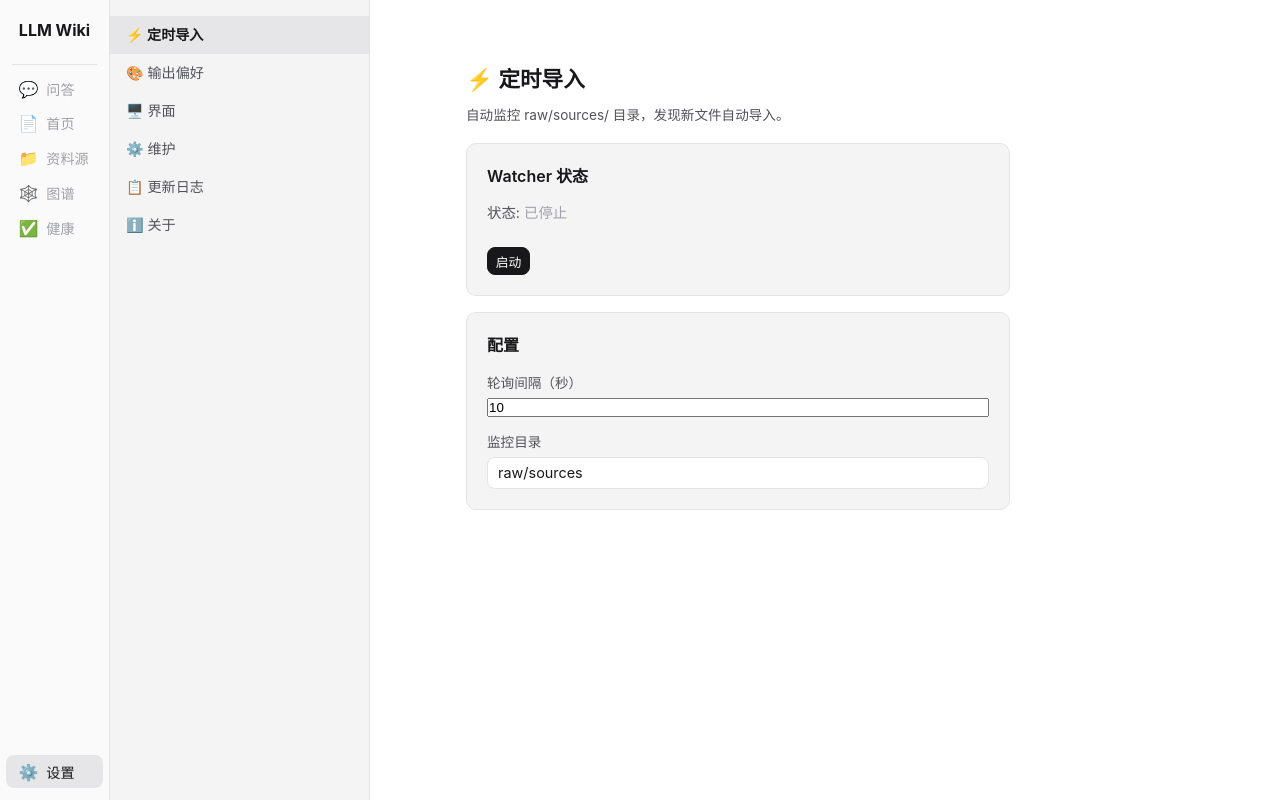
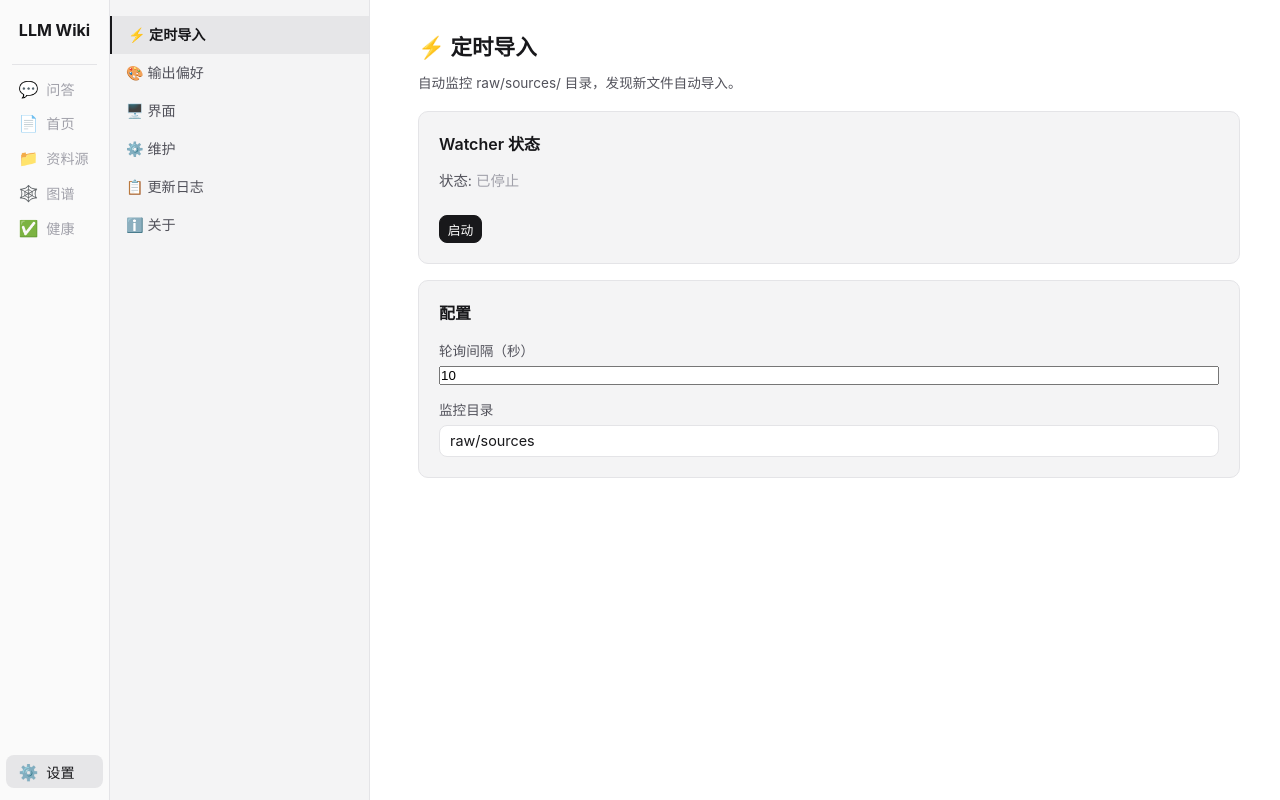
Before and after one commit to wuLa0702/llm_wiki_selfbuild, a FastAPI app: page /wiki/settings in a window 1280 px wide. Run offline with FastAPI, Linux system fonts and the light colour scheme; data that the repository does not hold is empty; some libraries are stand-ins or nearby versions.

Commit message:
修复: 设置页菜单active指示器 + 内容区双重padding
settings-menu-item.active: 加左边框指示器(border-left)
settings-content: 去掉padding, 继承main-content间距

```diff
--- a/src/api/templates/wiki/settings.html
+++ b/src/api/templates/wiki/settings.html
@@ -27,9 +27,9 @@
   transition: background 0.1s, color 0.1s;
 }
 .settings-menu-item:hover { background: var(--bg-hover); color: var(--text-primary); }
-.settings-menu-item.active { color: var(--accent); background: var(--bg-hover); font-weight: 600; }
+.settings-menu-item.active { color: var(--accent); background: var(--bg-hover); font-weight: 600; border-left: 2px solid var(--accent); }
 .settings-content {
-  flex: 1; padding: 2rem 3rem; max-width: 640px; overflow-y: auto;
+  flex: 1; overflow-y: auto;
 }
 .settings-section { display: none; }
 .settings-section.active { display: block; }
```
